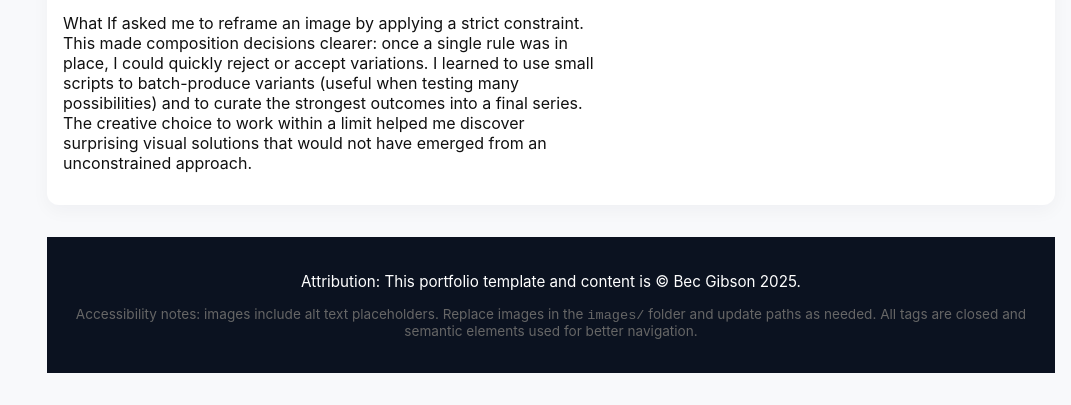
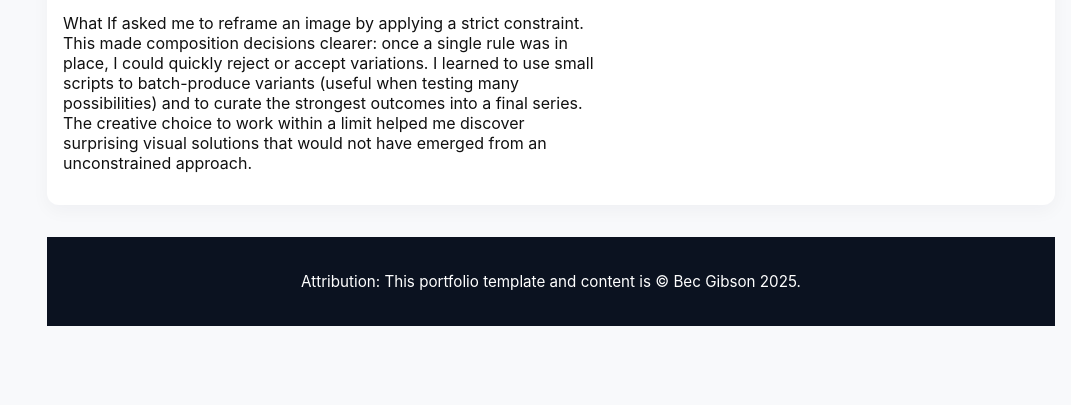
Before and after one commit to rag72-swag/My-Portfolio, a plain HTML site: page index.html in a window 1280 px wide. Shown: the part 5380-5785 px from the top of the page, without its empty margins (209-1280 px from the left). After the commit the page ends 5738 px from the top, so only its background shows below. Drawn offline with Linux system fonts and the light colour scheme.

Commit message:
Remove accessibility notes from footer
Removed accessibility notes from the footer.

```diff
--- a/index.html
+++ b/index.html
@@ -297,7 +297,6 @@
 
     <footer style="margin-top:2rem">
       <p style="font-size:.95rem">Attribution: This portfolio template and content is © Bec Gibson 2025.</p>
-      <p style="font-size:.85rem;color:var(--muted)">Accessibility notes: images include alt text placeholders. Replace images in the <code>images/</code> folder and update paths as needed. All tags are closed and semantic elements used for better navigation.</p>
     </footer>
   </main>
   </div>
```
